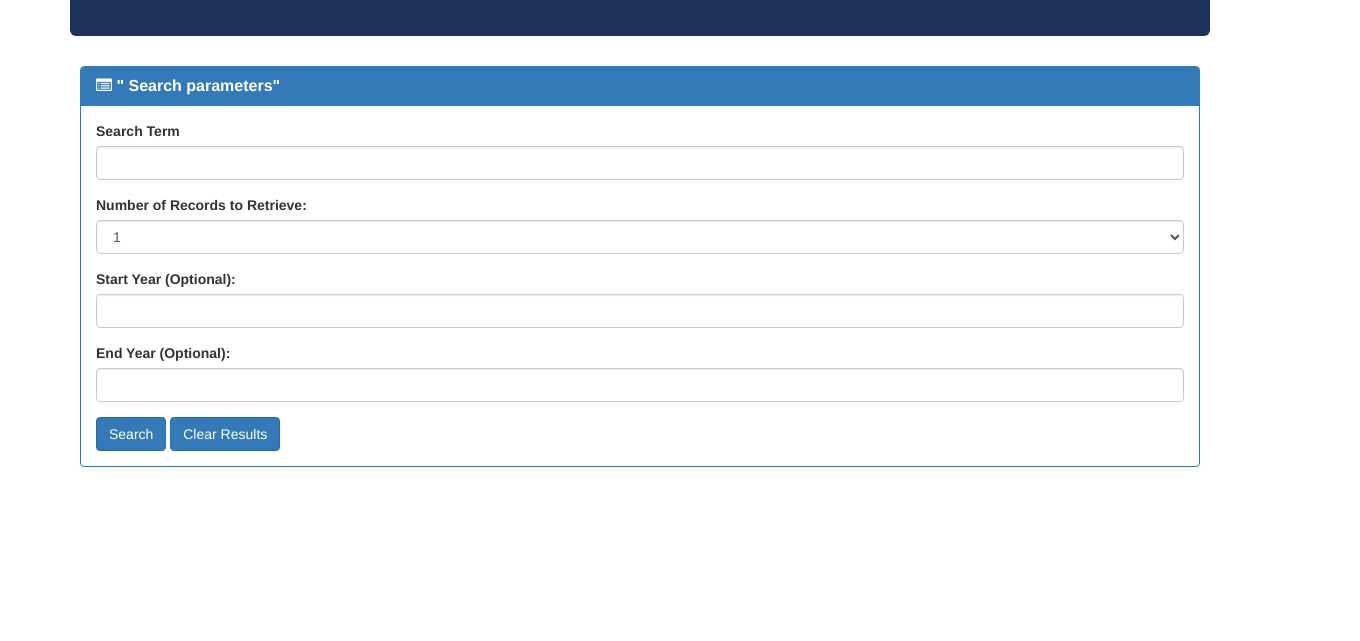
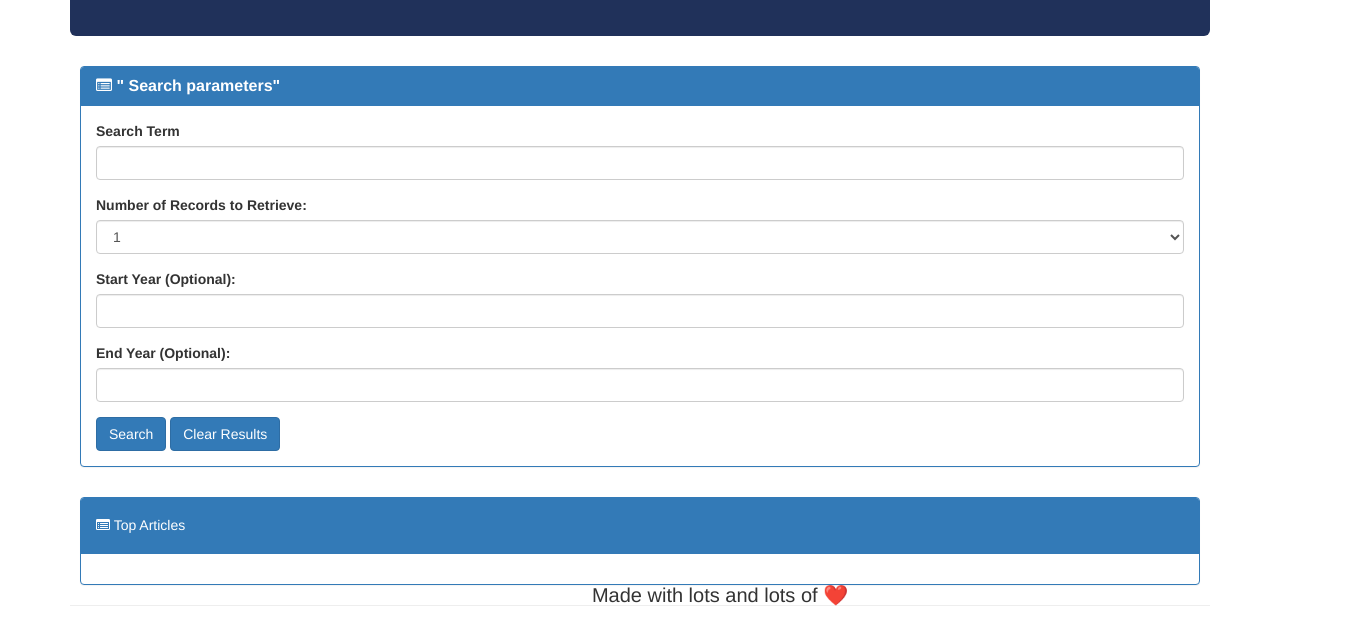
Before and after one commit to marasinipradeep/newWorkTimes_newsPaper, a plain HTML site: page index.html in a window 1280 px wide. Shown: the part 164-805 px from the top of the page, 1360 px wide, since content can reach past the window. Drawn offline with nearby package versions, Linux system fonts and the light colour scheme.

Commit message:
#front end completed

```diff
--- a/Assets/css/style.css
+++ b/Assets/css/style.css
@@ -19,3 +19,12 @@ body{
 .row{
     margin: 10px;
 }
+
+#bottomfooter{
+    position: absolute;
+    bottom: 20px;
+    text-align: center;
+    width: 100%;
+    font-size: 20px;
+
+}
--- a/index.html
+++ b/index.html
@@ -81,6 +81,25 @@
                 </div>
             </div>
         </div>
+
+        <div class="row panel panel-primary">
+            <div class="panel-heading">
+                <div class="panel-title">
+                    <h5>
+                        <i class="fa fa-list-alt"></i>
+                        Top Articles
+                    </h5>
+                </div>
+            </div>
+            <div class="panel-body" id="results">
+            </div>
+        </div>
+
+        <hr/>
+
+        <div class="row">
+            <h6 id="bottomfooter">Made with lots and lots of ❤️️ </h6>
+        </div>
     </div>
 
 
```
